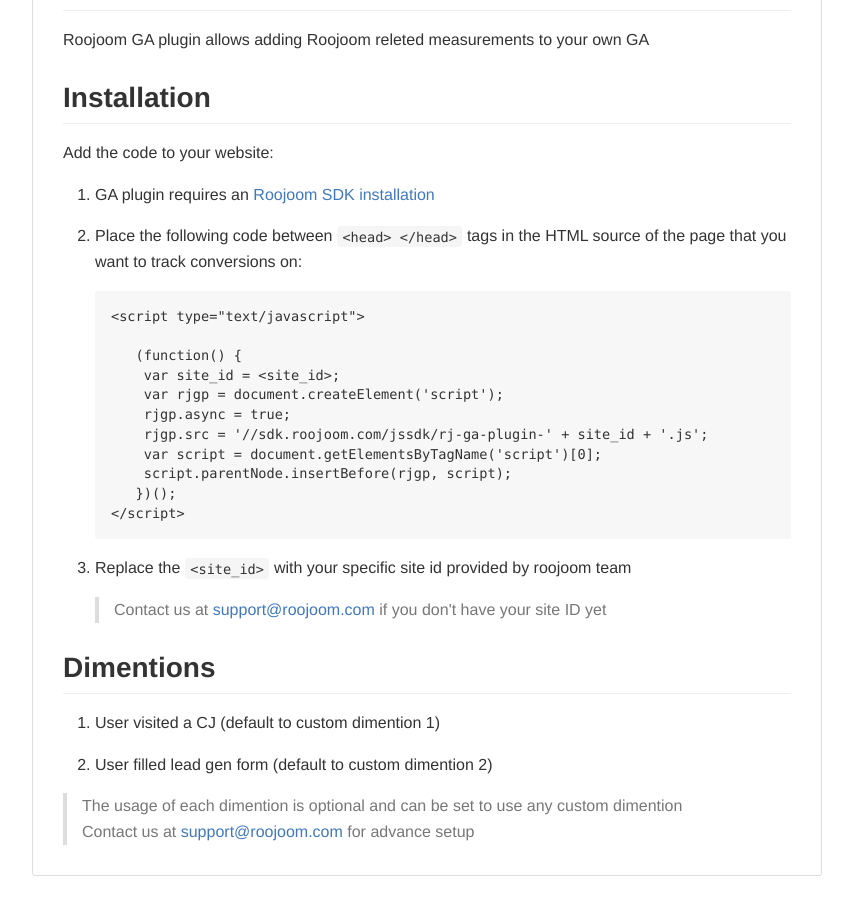
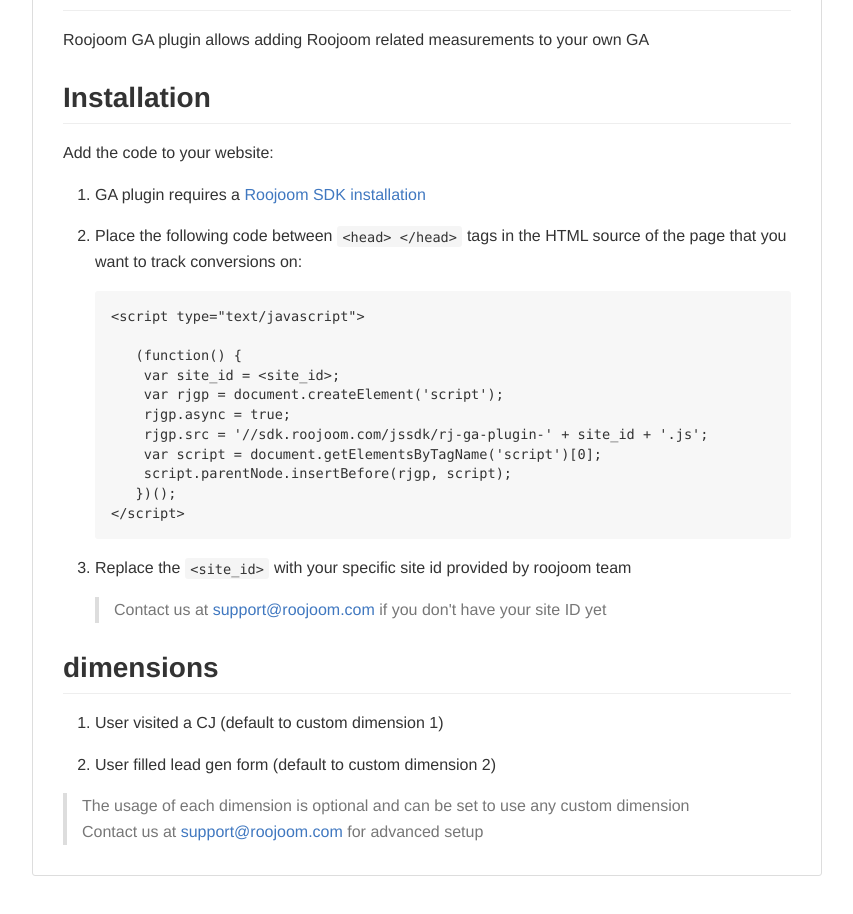
Before and after one commit to roojoom/docs, a plain HTML site: page sdk/roojoom_ga_plugin/index.html in a window 1280 px wide. Shown: the part 176-1090 px from the top of the page, without its empty margins (118-971 px from the left). Drawn offline with Linux system fonts and the light colour scheme.

Commit message:
Spelling

```diff
--- a/sdk/roojoom_ga_plugin/index.html
+++ b/sdk/roojoom_ga_plugin/index.html
@@ -48,7 +48,7 @@
                 <h1>
 <a id="user-content-roojoom-google-analytics-plugin" class="anchor" href="#roojoom-google-analytics-plugin" aria-hidden="true"><span class="octicon octicon-link"></span></a>Roojoom Google analytics plugin</h1>
 
-<p>Roojoom GA plugin allows adding Roojoom releted measurements to your own GA </p>
+<p>Roojoom GA plugin allows adding Roojoom related measurements to your own GA </p>
 
 <h2>
 <a id="user-content-installation" class="anchor" href="#installation" aria-hidden="true"><span class="octicon octicon-link"></span></a>Installation</h2>
@@ -56,7 +56,7 @@
 <p>Add the code to your website:  </p>
 
 <ol>
-<li><p>GA plugin requires an <a href="/docs/sdk/install">Roojoom SDK installation</a></p></li>
+<li><p>GA plugin requires a <a href="/docs/sdk/install">Roojoom SDK installation</a></p></li>
 <li>
 <p>Place the following code between <code>&lt;head&gt; &lt;/head&gt;</code> tags in the HTML source of the page that you want to track conversions on:</p>
 
@@ -83,16 +83,16 @@
 </ol>
 
 <h2>
-<a id="user-content-dimentions" class="anchor" href="#dimentions" aria-hidden="true"><span class="octicon octicon-link"></span></a>Dimentions</h2>
+<a id="user-content-dimensions" class="anchor" href="#dimensions" aria-hidden="true"><span class="octicon octicon-link"></span></a>dimensions</h2>
 
 <ol>
-<li><p>User visited a CJ (default to custom dimention 1) </p></li>
-<li><p>User filled lead gen form (default to custom dimention 2) </p></li>
+<li><p>User visited a CJ (default to custom dimension 1) </p></li>
+<li><p>User filled lead gen form (default to custom dimension 2) </p></li>
 </ol>
 
 <blockquote>
-<p>The usage of each dimention is optional and can be set to use any custom dimention<br>
-Contact us at <a href="support@roojoom.com">support@roojoom.com</a> for advance setup</p>
+<p>The usage of each dimension is optional and can be set to use any custom dimension<br>
+Contact us at <a href="support@roojoom.com">support@roojoom.com</a> for advanced setup</p>
 </blockquote>
 
               </div>
```
